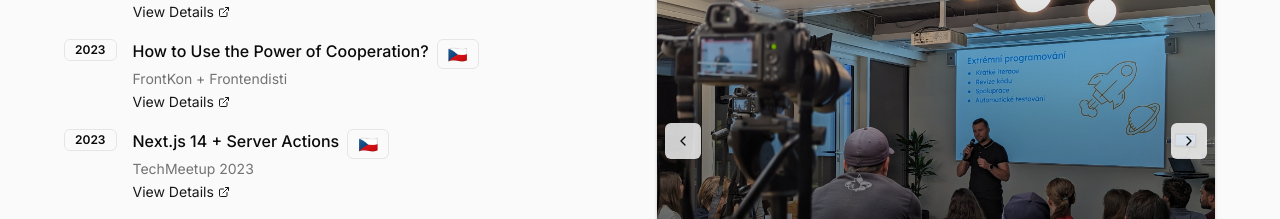
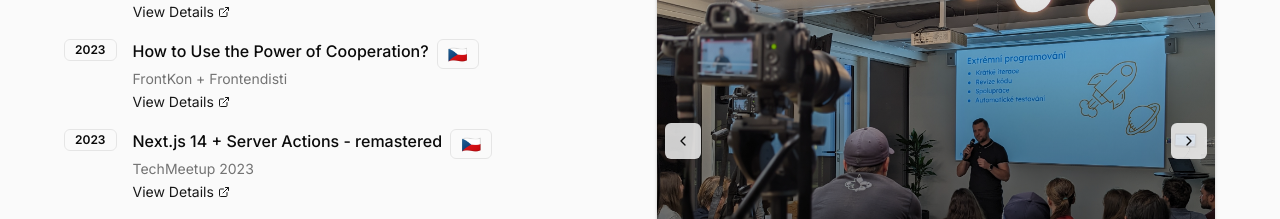
Before and after one commit to MartinKristof/portfolio, a Next.js app: page / in a window 1280 px wide. Shown: the part 2040-2259 px from the top of the page. Built offline with nearby package versions, Linux system fonts and the light colour scheme.

Commit message:
feat: change video source for techmeetup 23

```diff
--- a/app/page.tsx
+++ b/app/page.tsx
@@ -117,9 +117,9 @@ const PAST_TALKS = [
   },
   {
     year: '2023',
-    title: 'Next.js 14 + Server Actions',
+    title: 'Next.js 14 + Server Actions - remastered',
     event: 'TechMeetup 2023',
-    link: 'https://www.youtube.com/watch?v=-8eolTM7HFc',
+    link: 'https://www.youtube.com/watch?v=AUziV75JRCo',
     readMore:
       'https://www.heurekadevs.cz/poznamky-z-konference-heureka-devs-vyrazili-na-techmeetup-konferenci-do-ostravy',
     language: 'cs',
```
